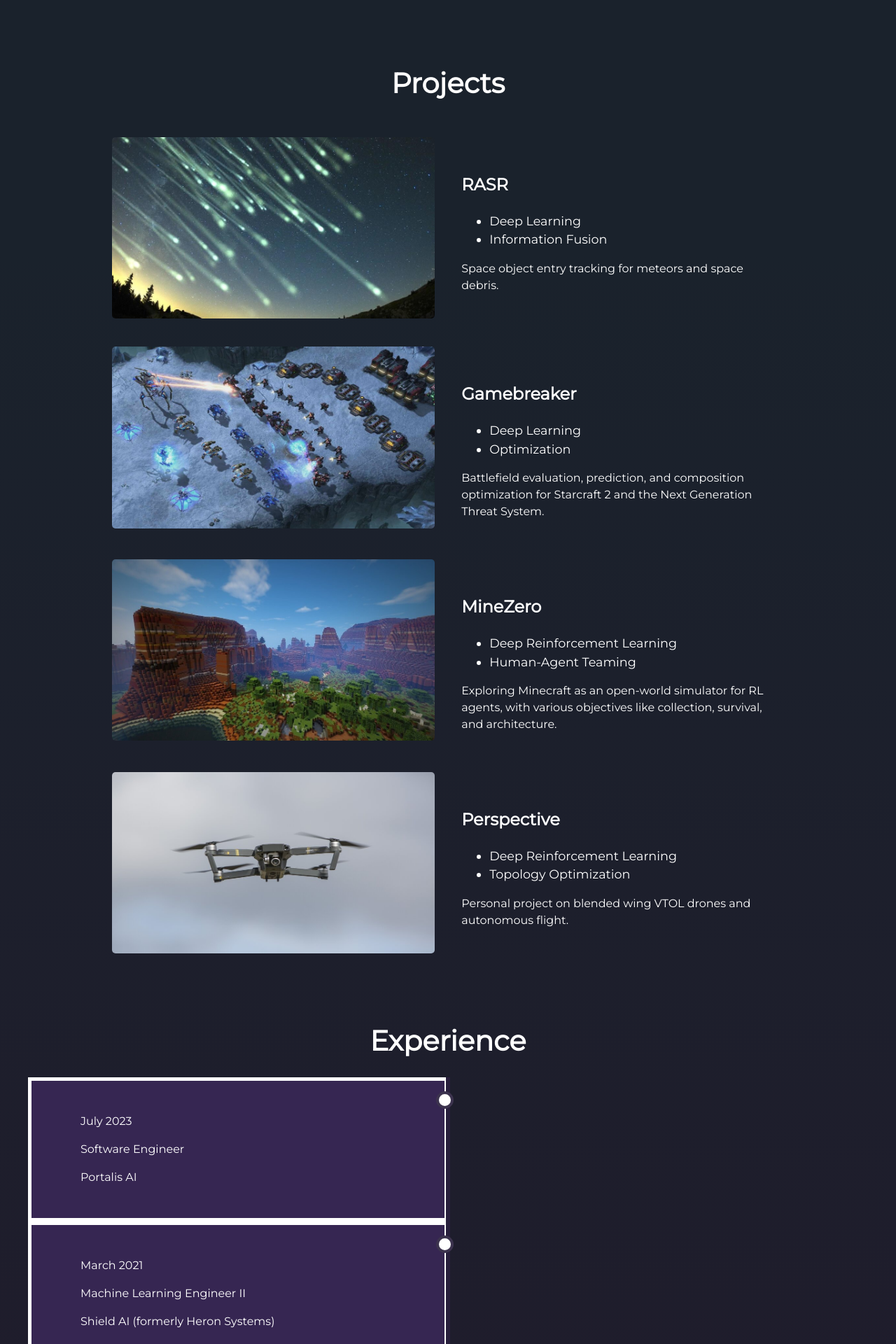
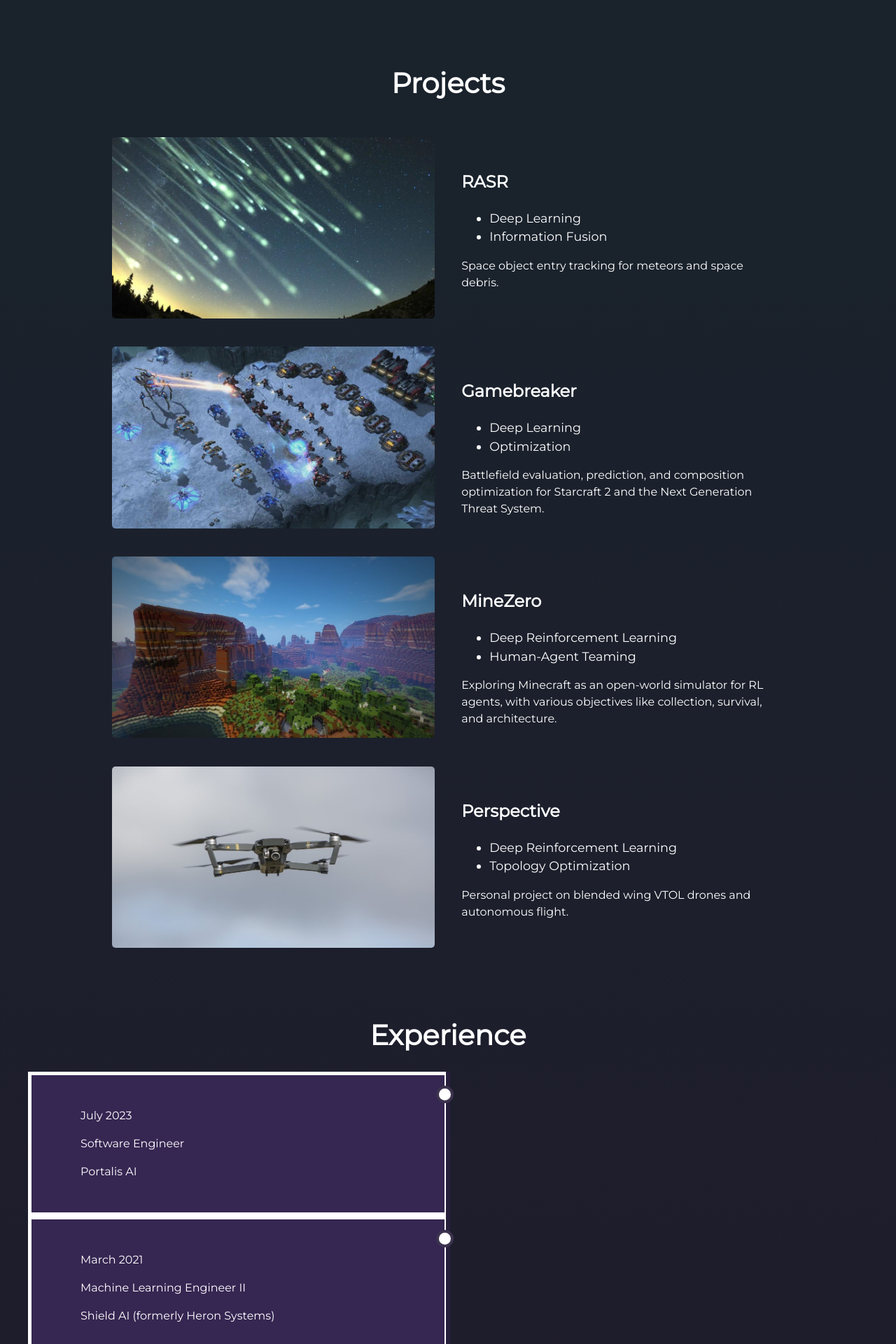
Before and after one commit to ysarda/ysarda.github.io, a Jekyll site: the page built from index.html, in a window 1280 px wide. Shown: the part 2047-3967 px from the top of the page at 70% size. Built offline with Jekyll 4.4.1, drawn with Linux system fonts in a browser that asks for light colours.

Commit message:
transitions and text moving

```diff
--- a/_includes/experience.html
+++ b/_includes/experience.html
@@ -51,6 +51,7 @@
             box-sizing: border-box;
             background-color: rgb(54, 38, 82);
             border: 5px solid white;
+            transition: all .7s;
         }
         .one:hover {
                 border-color: rgb(54, 38, 82);
@@ -61,6 +62,7 @@
             box-sizing: border-box;
             background-color: rgb(52, 52, 97);
             border: 5px solid white;
+            transition: all .7s;
         }
         .two:hover {
                 border-color: rgb(52, 52, 97);
--- a/_includes/projects.html
+++ b/_includes/projects.html
@@ -1,7 +1,10 @@
 <head>
   <style type="text/css">
     .contents-right{
-      margin-top: 5px;
+      margin-top: 1px;
+    }
+    .user-projects{
+      transition: all .7s;
     }
     .user-projects:hover{
       background-color: rgba(255, 255, 255, 0.1);
```
